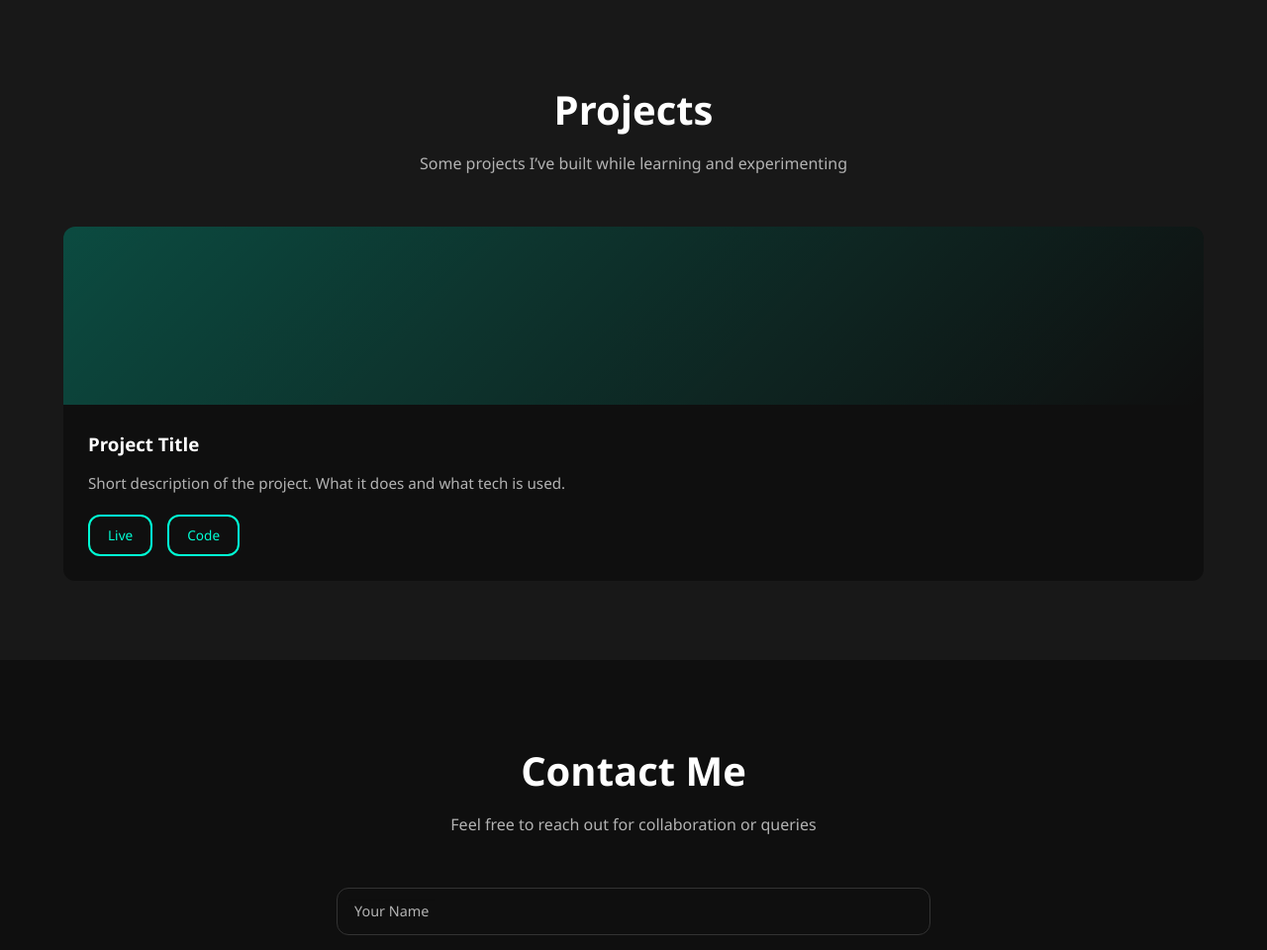
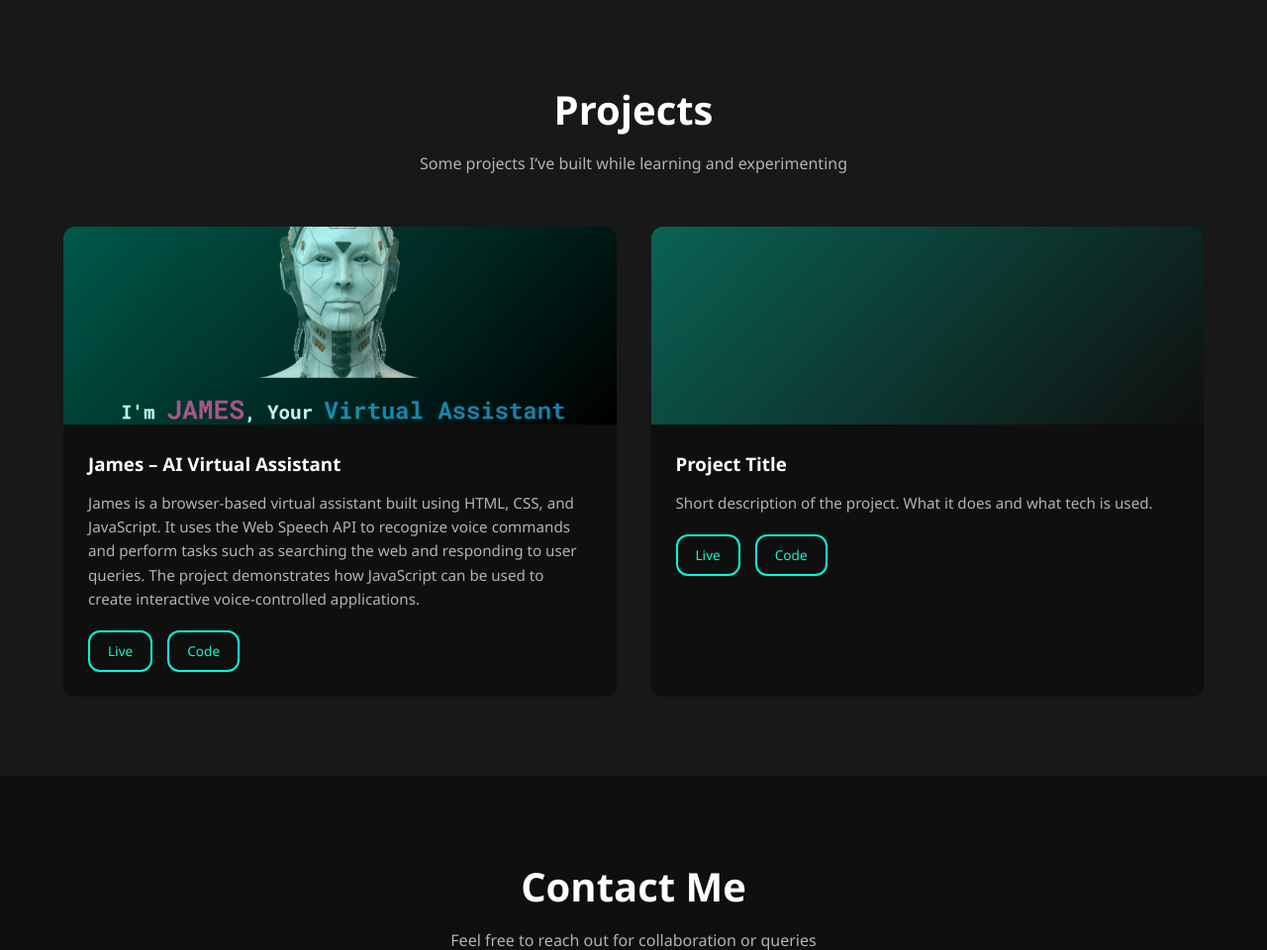
Before and after one commit to viran-max/flask-portfolio-website, a Flask app: page / in a window 1280 px wide. Shown: the part 1724-2684 px from the top of the page at 99% size. Run offline with Flask 3, Linux system fonts and the light colour scheme.

Commit message:
First project added and with an image

```diff
--- a/static/css/projects.css
+++ b/static/css/projects.css
@@ -29,15 +29,35 @@
 
 /* IMAGE */
 .project-image {
-    height: 180px;
+    position: relative;
+    height: 200px;
+    overflow: hidden;
+}
+
+/* IMAGE */
+.project-image img {
+    width: 100%;
+    height: 100%;
+    object-fit: cover;
+}
+
+/* GRADIENT OVERLAY */
+.project-image::after {
+    content: "";
+    position: absolute;
+    top: 0;
+    left: 0;
+    width: 100%;
+    height: 100%;
+
     background: linear-gradient(
         135deg,
         var(--accent),
         transparent
     );
-    opacity: 0.25;
+
+    opacity: 0.35;
 }
-
 /* CONTENT */
 .project-content {
     padding: 25px;
--- a/templates/components/projects.html
+++ b/templates/components/projects.html
@@ -1,25 +1,52 @@
 <section class="projects" id="projects">
   <div class="container reveal">
-
     <h2 class="section-title">Projects</h2>
     <p class="section-subtitle">
       Some projects I’ve built while learning and experimenting
     </p>
 
     <div class="projects-grid">
-
       <!-- PROJECT CARD -->
       <div class="project-card">
         <div class="project-image">
           <!-- Image placeholder -->
-                    <!-- <img src="" alt="Project image"> -->
+          <img
+            src="{{ url_for('static', filename='images/voice_assitent.png') }}"
+            alt="Voice Assistant Project"
+          />
+        </div>
+
+        <div class="project-content">
+          <h3>James – AI Virtual Assistant</h3>
+          <p>
+            James is a browser-based virtual assistant built using HTML, CSS,
+            and JavaScript. It uses the Web Speech API to recognize voice
+            commands and perform tasks such as searching the web and responding
+            to user queries. The project demonstrates how JavaScript can be used
+            to create interactive voice-controlled applications.
+          </p>
+
+          <div class="project-links">
+            <!-- Links add later -->
+            <a href="https://voice-assistent-project.netlify.app/" class="btn-outline">Live</a>
+            <a href="https://github.com/viran-max/JAMES-VOICE-ASSISTENT" class="btn-outline">Code</a>
+          </div>
+        </div>
+      </div>
+      <div class="project-card">
+        <div class="project-image">
+          <!-- Image placeholder -->
+          <!-- <img
+            src="{{ url_for('static', filename='images/voice_assitent.png') }}"
+            alt="Voice Assistant Project"
+          /> -->
         </div>
 
         <div class="project-content">
           <h3>Project Title</h3>
           <p>
-                        Short description of the project.
-                        What it does and what tech is used.
+            Short description of the project. What it does and what tech is
+            used.
           </p>
 
           <div class="project-links">
@@ -31,7 +58,6 @@
       </div>
 
       <!-- Duplicate cards later -->
-
     </div>
   </div>
 </section>
```
Also changed, not shown: static/images/voice_assitent.png (added). Lines whose indentation alone changed are shown as unchanged.
